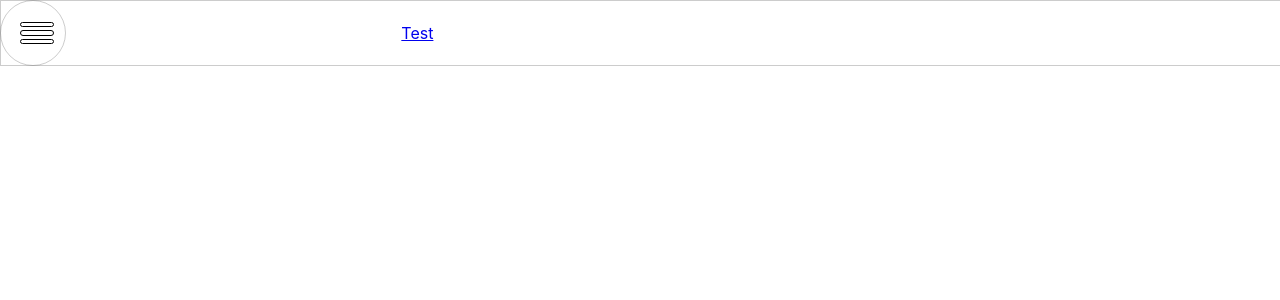
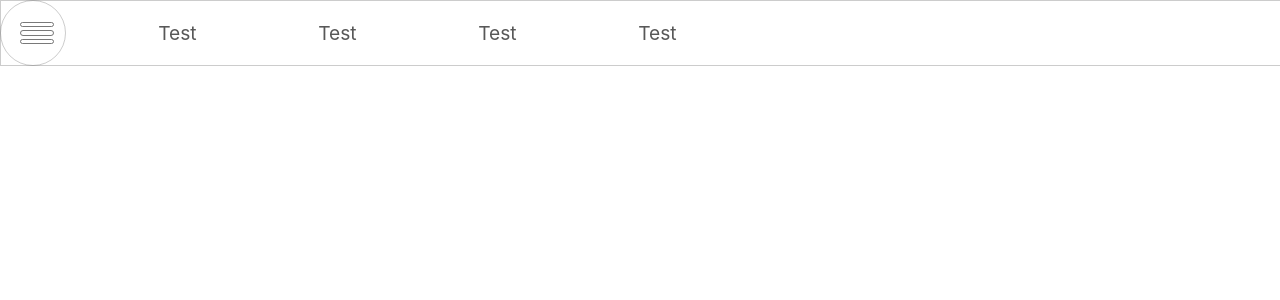
Before and after one commit to Stefanocalo/portfolio, a React (Create React App) app: page / in a window 1280 px wide. Shown: the top 300 px of the page. Built offline with nearby package versions, Linux system fonts and the light colour scheme.

Commit message:
Add mouse animation on hover

```diff
--- a/src/Components/Hamburger/Hamburger.css
+++ b/src/Components/Hamburger/Hamburger.css
@@ -7,6 +7,6 @@
     height: 0.2rem;
     margin: 0.2rem;
     border-radius: 15px;
-    border: 1px solid black;
+    border: 1px solid rgba(88, 88, 88, 0.8);
     transform-origin: center;
 }
--- a/src/Components/Mouse/Mouse.css
+++ b/src/Components/Mouse/Mouse.css
@@ -1,25 +1,34 @@
 .outerMouse {
-
     border-radius: 50%;
-    position: absolute;
+    position: relative;
     display: flex;
     align-items: center;
     justify-content: center;
 }
 
-.innerMouse {
-    width: 0.4rem;
-    height: 0.4rem;
-    border-radius: 50%;
+.tag {
+    width: 3rem;
+    height: 1rem;
     background-color: black;
+    color: aliceblue;
+    display: flex;
+    align-items: center;
+    justify-content: center;
+    border-radius: 12px;
     position: absolute;
 }
+
+.tagInstruction {
+    font-size: 0.8rem;
+}
+
+
 
 @media only screen and (max-width: 900px) {
     .outerMouse {
         display: none;
     }
-    .innerMouse {
+    .tag {
         display: none;
     }
 }
--- a/src/Components/Mouse/Mouse.jsx
+++ b/src/Components/Mouse/Mouse.jsx
@@ -15,6 +15,17 @@ export function Mouse({mousePos, mouseHovering}) {
             friction: 12,
             tension: 180
         }
+    });
+
+    const tag = useSpring({
+        top: mousePos.y + 20,
+        left: mousePos.x,
+        scale: mouseHovering ? 1 : 0,
+        config: {
+            friction: 12,
+            tension: 300
+        }
+
     })
 
     return(
@@ -24,6 +35,11 @@ export function Mouse({mousePos, mouseHovering}) {
         className='outerMouse'
         >
         </animated.div>
+        <animated.div
+        style={tag}
+        className='tag'>
+            <span>OPEN</span>
+        </animated.div>
         </>
     )
 }
--- /dev/null
+++ b/src/Components/NavButton/NavButton.css
@@ -0,0 +1,29 @@
+.buttonContainer {
+    display: flex;
+    flex-direction: column;
+    justify-content: space-around;
+    align-items: center;
+    height: 2rem;
+}
+
+.navLink {
+    height: 2rem;
+    display: flex;
+    border-radius: 15px;
+
+}
+.navLink .link {
+    width: 100%;
+    padding: 0 2rem;
+    height: 100%;
+    text-align: center;
+    display: flex;
+    justify-content: center;
+    align-items: center;
+}
+
+.buttonContainer a{
+    text-decoration: none;
+    color: rgb(88, 88, 88);
+    font-size: 1.2rem;
+}
--- a/src/Components/NavButton/NavButton.jsx
+++ b/src/Components/NavButton/NavButton.jsx
@@ -1,15 +1,60 @@
 import React, {useState, useEffect} from "react";
 import { useSpring, animated } from "@react-spring/web";
+import './NavButton.css';
 
 export function NavButton({children, setMouseHovering}) {
 
+    const [animate, setAnimate] = useState(false);
+    const [isHover, setIsHover] = useState(false);
+
+    useEffect(() => {
+        if(!animate) {
+            return
+        }
+        const timeoutId = setTimeout(() => {
+            setAnimate(false);
+        },150);
+
+        return () => {
+            clearTimeout(timeoutId)
+        }
+    },[animate]);
+
+    function triggerEnter() {
+        setMouseHovering(true);
+        setAnimate(true);
+        setIsHover(true);
+    }
+
+    function triggerLeave() {
+        setMouseHovering(false);
+        setIsHover(false);
+    };
+
+    const link = useSpring({
+        //border: isHover ? ' 1px solid rgba(88, 88, 88, 0.3)' :  ' 1px solid rgba(88, 88, 88, 0.0)',
+        scale: isHover? 1.3 : 1,
+        fontWeight: animate ? 500 : 400,
+        config: {
+            friction: 10,
+            tension: 300
+        }
+
+    })
+
+
 
     return(
-        <div
-        onMouseEnter={() => setMouseHovering(true)}
-        onMouseLeave={() => setMouseHovering(false)}
-        >
-            <a href="#">{children}</a>
+        <div className="buttonContainer">
+            <animated.div
+            className="navLink"
+            style={link}
+            onMouseEnter={() => triggerEnter()}
+            onMouseLeave={() => triggerLeave()}
+            >
+                <a
+                className="link" href="#">{children}</a>
+            </animated.div>
         </div>
     )
 }
--- a/src/Components/Navbar/Navbar.jsx
+++ b/src/Components/Navbar/Navbar.jsx
@@ -14,6 +14,9 @@ export function Navbar({setMouseHovering}) {
             <Hamburger setMouseHovering={setMouseHovering} />
             <ul className="navbarLinks">
                <li><NavButton setMouseHovering={setMouseHovering}>Test</NavButton></li>
+               <li><NavButton setMouseHovering={setMouseHovering}>Test</NavButton></li>
+               <li><NavButton setMouseHovering={setMouseHovering}>Test</NavButton></li>
+               <li><NavButton setMouseHovering={setMouseHovering}>Test</NavButton></li>
             </ul>
         </div>
     )
```
